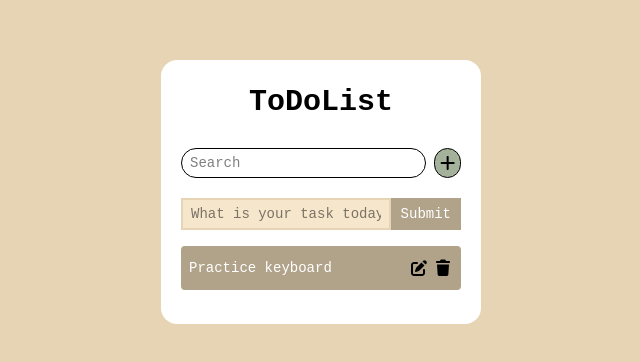
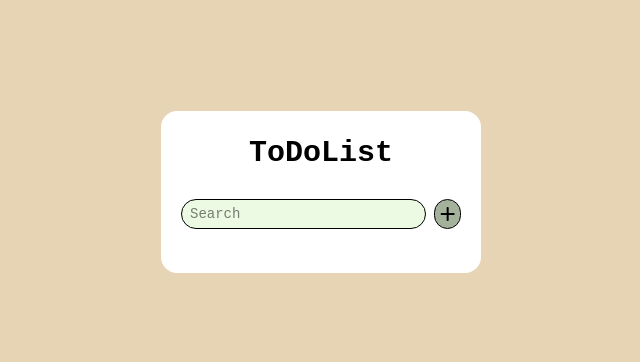
Before and after one commit to bluemzzn/todolist-react-ts, a React (Vite) app: page / in a window 1280 px wide. Shown: the part 208-570 px from the top of the page, without its empty margins (319-959 px from the left). Built offline with nearby package versions, Linux system fonts and the light colour scheme.

Commit message:
add+delete function

```diff
--- a/src/App.css
+++ b/src/App.css
@@ -14,7 +14,8 @@
   --color-beige : #E7D4B5;
   --color-beige-lighter : #F6E6CB;
   --color-green : #a4b19b;
-  --color-green-lighter : #deecd5;
+  --color-green-lighter : #b6c1af;
+  --color-green-lightest : #ecf9e3;
 
   --font-jetbrains : "JetBrains Mono", monospace;
 }
--- a/src/components/MainContent.tsx
+++ b/src/components/MainContent.tsx
@@ -1,23 +1,35 @@
-import { faEdit, faPlus, faTrash } from "@fortawesome/free-solid-svg-icons"
-import { FontAwesomeIcon } from "@fortawesome/react-fontawesome"
-import { useState } from "react"
+import { faEdit, faPlus, faTrash } from "@fortawesome/free-solid-svg-icons";
+import { FontAwesomeIcon } from "@fortawesome/react-fontawesome";
+import { useState } from "react";
 
-interface Task{
-    id : number;
-    title : string;
-    status : 'completed' | 'uncompleted'
+interface Task {
+  id: string;
+  task: string;
+  status: "completed" | "uncompleted";
 }
 
 function MainContent() {
+  const [todos, setTodos] = useState<Task[]>([]);
+  const [taskInput, setTaskInput] = useState<string>("");
+  const [isVisible, setIsVisible] = useState(false);
 
-    const [todos, setTodos] = useState<Task[]>([]);
+  const handleChange = (e: React.ChangeEvent<HTMLInputElement>) => {
+    setTaskInput(e.target.value);
+  };
 
-    const newTask = (todo:Task) =>{
-        setTodos([...todos, {id : todo.id, title : todo.title, status : 'uncompleted' }]);
-    }
+  const handleAddTask = () => {
+    if (!taskInput.trim()) return;
 
+    const newTask: Task = {
+      id: crypto.randomUUID(),
+      task: taskInput,
+      status: "uncompleted",
+    };
 
-
+    setTodos((prev) => [...prev, newTask]);
+    setTaskInput("");
+    setIsVisible(false);
+  };
 
   return (
     <div className="bg-white px-5 py-6 max-w-3xl w-1/4 rounded-2xl">
@@ -25,28 +37,61 @@ function MainContent() {
 
       {/* Search bar and Add Task button */}
       <div className="flex gap-2 py-2 mb-3">
-                <input type="text" placeholder="Search" className="px-2 border text-sm rounded-full w-full" />
-                <FontAwesomeIcon icon={faPlus} className="px-1 py-1.5 rounded-full border bg-green" />
+        <input
+          type="text"
+          placeholder="Search"
+          className="px-2 border text-sm rounded-full w-full bg-green-lightest"
+        />
+        <FontAwesomeIcon
+          icon={faPlus}
+          onClick={() => setIsVisible(true)}
+          className="px-1 py-1.5 rounded-full border bg-green hover:bg-green-lighter transition duration-200 delay-150"
+        />
       </div>
 
       {/* Add Task container */}
+      {isVisible && (
         <div className="flex mb-4">
-                <input type="text" name="add_task" id="add_task" placeholder="What is your task today?" className=" py-1 px-2 text-sm w-full  border-2 border-beige bg-beige-lighter"/>
-                <input type="submit" value="Submit" className="px-2.5 py-1.5 text-sm text-center bg-brown text-white"/>
+          <input
+            type="text"
+            value={taskInput}
+            placeholder="What is your task today?"
+            onChange={(e) => handleChange(e)}
+            className="py-1 px-2 text-sm w-full  border-2 border-beige bg-beige-lighter"
+          />
+          <input
+            type="submit"
+            value="Submit"
+            onClick={handleAddTask}
+            className="px-2.5 py-1.5 text-sm text-center bg-brown text-white hover:bg-amber-300  transition ease-in-out duration-300 delay-150"
+          />
         </div>
+      )}
 
       {/* Task container */}
-            <div className="flex justify-between px-2 py-3 bg-brown items-center mb-2.5 rounded-sm">
-                <p className="text-sm text-white">Practice keyboard</p>
+      {todos.map((tasks) => (
+        <div
+          key={tasks.id}
+          className="flex justify-between px-2 py-3 bg-brown items-center mb-2.5 rounded-sm"
+        >
+          <p className="text-sm text-white">{tasks.task}</p>
           <div className="flex gap-1">
-                    <FontAwesomeIcon icon={faEdit} className="" />
-                    <FontAwesomeIcon icon={faTrash} className="" />
+            <FontAwesomeIcon
+              icon={faEdit}
+              className="text-black hover:text-white transition ease-in-out duration-200 delay-150"
+            />
+            <FontAwesomeIcon
+              icon={faTrash}
+              className="text-black hover:text-white transition ease-in-out duration-200 delay-150"
+              onClick={() => {
+                setTodos((prev) => prev.filter(a => a.id !== tasks.id));
+              }}
+            />
           </div>
         </div>
-
-
+      ))}
     </div>
-    )
+  );
 }
 
-export default MainContent
+export default MainContent;
```
Lines whose indentation alone changed are shown as unchanged.
